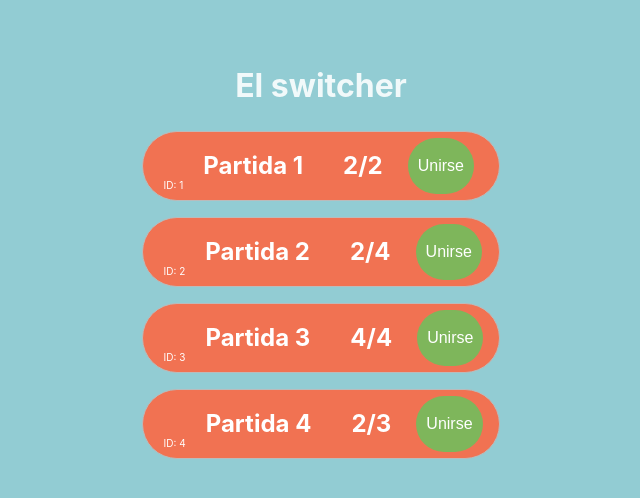
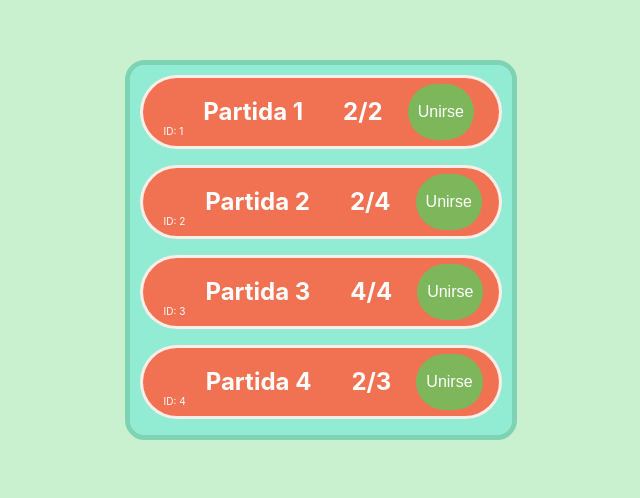
Before and after one commit to oliva-luca/switcher-web-implementation, a React (Vite) app: page / in a window 1280 px wide. Shown: the part 150-648 px from the top of the page, without its empty margins (319-959 px from the left). Built offline with nearby package versions, Linux system fonts and the light colour scheme.

Commit message:
SWT-17 Botones dinamicos

```diff
--- a/src/App.css
+++ b/src/App.css
@@ -1,8 +1,11 @@
 #root {
+  display: flex;
+  justify-content: flex-start; /* Alinea los elementos al inicio (izquierda) */
+  align-items: center;
+  height: 100vh; /* Asegura que el contenedor ocupe toda la altura de la pantalla */
   max-width: 1280px;
   margin: 0 auto;
   padding: 2rem;
-  ;
 }
 
 #gameColumn {
@@ -10,3 +13,19 @@
   flex-direction: column;
   gap: 16px;
 }
+
+h1 {
+  color: #305745;
+  font-size: 4em;
+}
+
+.grid-container{
+  display: grid;
+  gap: 16px;
+}
+
+.grid-item1{
+  display: grid;
+  grid-template-columns: 1fr 1fr 1fr;
+  gap: 16px;
+}
--- a/src/App.tsx
+++ b/src/App.tsx
@@ -1,11 +1,11 @@
 import { GameList } from './containers/gameList/gameList'
-import './App.css'
+// import './App.css'
 
 function App() {
 
   return (
     <>
-      <h1>El switcher</h1>
+      {/* <h1>El switcher</h1> */}
       {GameList()}
     </>
   )
--- a/src/containers/gameList/components/slotJoinGame.css
+++ b/src/containers/gameList/components/slotJoinGame.css
@@ -1,9 +1,9 @@
 #slotPartida{
     display: flex;
     background-color: #f17252;
-    border: 1px solid #bbb;
     border-radius: 100px;
     padding: 6px 16px;
+    border: 3px solid ;
 }
 
 #nombrePartida{
--- a/src/containers/gameList/components/slotJoinGame.tsx
+++ b/src/containers/gameList/components/slotJoinGame.tsx
@@ -1,20 +1,36 @@
+import { useState } from 'react';
 import './slotJoinGame.css'
 // import 'bootstrap/dist/css/bootstrap-grid.css'
 
 export interface GameProps {
     id: number;
-    nombre: string;
-    capacidadActual: number;
-    capacidad: number;
+    name: string;
+    currentCapacity: number;
+    capacity: number;
   }
 
-export function SlotJoinGame({ id, nombre, capacidadActual, capacidad }: GameProps){
+function changeBackground(e) {
+    e.target.style.background = '#6ec5e1';
+}
+
+function restoreBackground(e) {
+    e.target.style.background = '#7eb65b';
+}
+
+export function SlotJoinGame({ id, name, currentCapacity, capacity }: GameProps){
+
     return (
         <article id='slotPartida'>
+
             <span id='idPartida'>ID: {id}</span>
-            <span id='nombrePartida'>{nombre}</span>
-            <aside id='capacidadPartida'>{capacidadActual}/{capacidad}</aside>
-            <button id='botonUnirse'>Unirse</button>
+
+            <span id='nombrePartida'>{name}</span>
+
+            <aside id='capacidadPartida'>{currentCapacity}/{capacity}</aside>
+
+            <button id='botonUnirse'    onMouseOver={changeBackground}
+                                        onMouseLeave={restoreBackground}>
+                                        Unirse</button>
         </article>
     )
 }
--- a/src/containers/gameList/gameList.css
+++ b/src/containers/gameList/gameList.css
@@ -3,10 +3,18 @@
     margin: 0 auto;
     padding: 2rem;
     text-align: center;
+    display: flex;
   }
 
   #gameColumn{
-    display: flex;
+    display: grid;
+    padding: 10px 10px;
     flex-direction: column;
     gap: 16px;
+    border: 5px solid #7dd3b3;
+    border-radius: 20px;
+    background-color: #92ecd3;
+
+    max-height: 350px;
+    overflow-y: auto;
   }
--- a/src/containers/gameList/gameList.tsx
+++ b/src/containers/gameList/gameList.tsx
@@ -2,10 +2,14 @@ import './gameList.css'
 import { SlotJoinGame } from './components/slotJoinGame'
 
 const partidas = [
-  { id: 1, nombre: 'Partida 1', capacidadActual: 2, capacidad: 2 },
-  { id: 2, nombre: 'Partida 2', capacidadActual: 2, capacidad: 4 },
-  { id: 3, nombre: 'Partida 3', capacidadActual: 4, capacidad: 4 },
-  { id: 4, nombre: 'Partida 4', capacidadActual: 2, capacidad: 3 },
+  { id: 1, name: 'Partida 1', currentCapacity: 2, capacity: 2 },
+  { id: 2, name: 'Partida 2', currentCapacity: 2, capacity: 4 },
+  { id: 3, name: 'Partida 3', currentCapacity: 4, capacity: 4 },
+  { id: 4, name: 'Partida 4', currentCapacity: 2, capacity: 3 },
+  { id: 5, name: 'Partida 5', currentCapacity: 2, capacity: 3 },
+  { id: 6, name: 'Partida 6', currentCapacity: 2, capacity: 3 },
+  { id: 7, name: 'Partida 7', currentCapacity: 2, capacity: 3 },
+  { id: 8, name: 'Partida 8', currentCapacity: 2, capacity: 3 },
 ];
 
 
@@ -17,9 +21,9 @@ export function GameList() {
       {partidas.map((partida) => (
         <SlotJoinGame
           id={partida.id}
-          nombre={partida.nombre}
-          capacidadActual={partida.capacidadActual}
-          capacidad={partida.capacidad}
+          name={partida.name}
+          currentCapacity={partida.currentCapacity}
+          capacity={partida.capacity}
         />
       ))}
     </div>
--- a/src/index.css
+++ b/src/index.css
@@ -5,7 +5,7 @@
 
   color-scheme: light dark;
   color: rgba(255, 255, 255, 0.87);
-  background-color: #92ccd3 ;
+  background-color: #c9f1cf ;
 
 }
 
```
